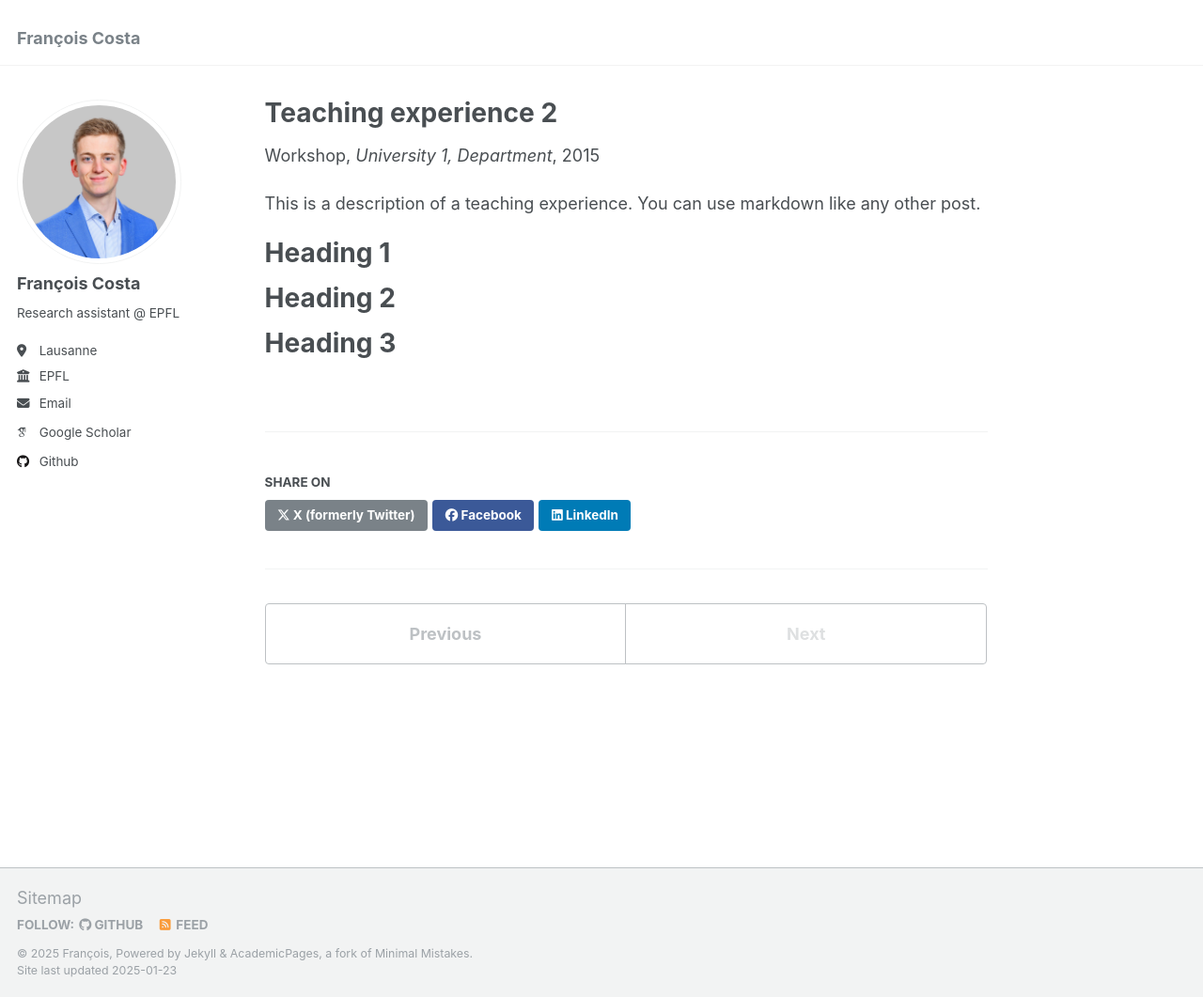
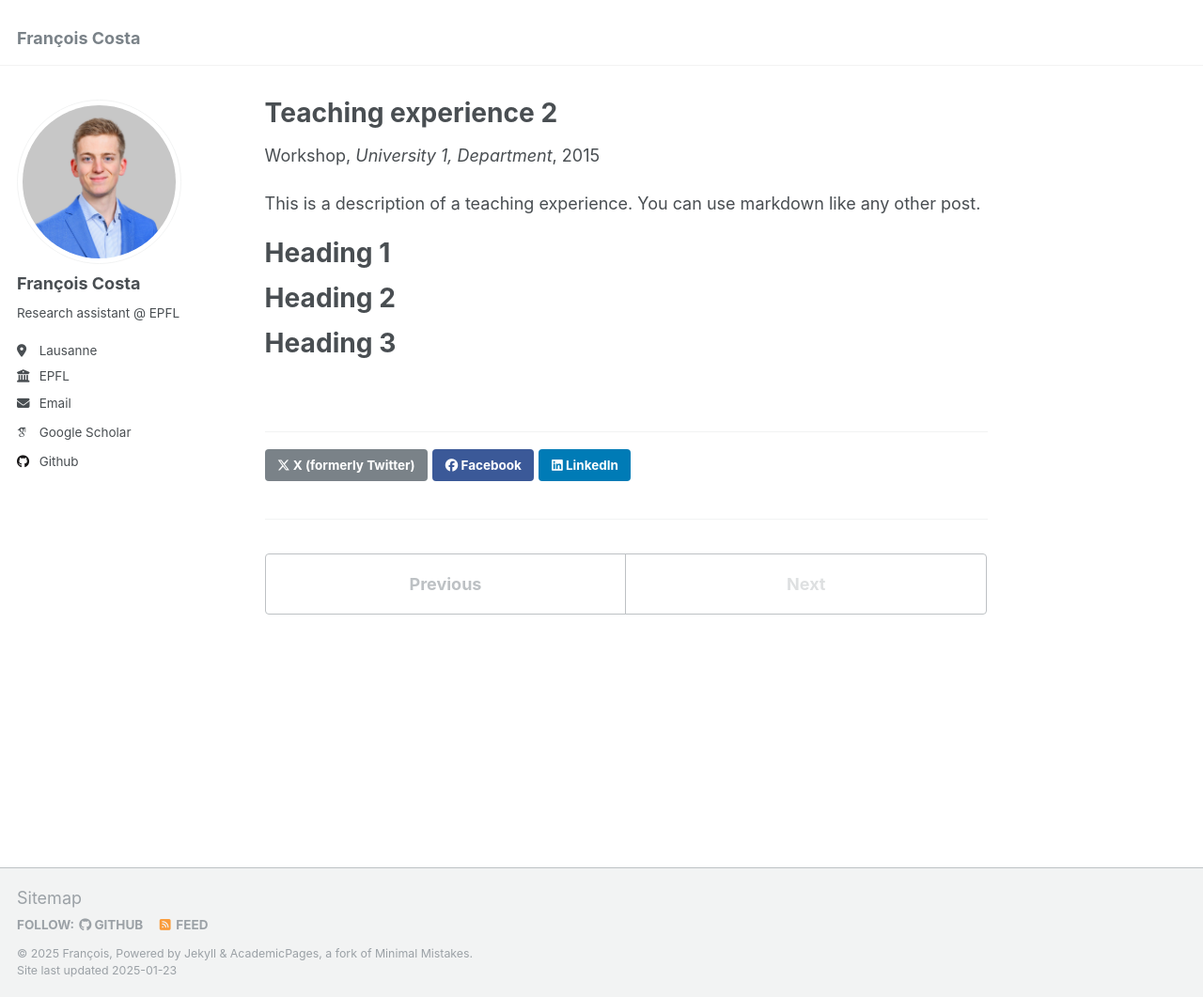
Before and after one commit to francois141/francois141.github.io, a Jekyll site: the page built from _teaching/2015-spring-teaching-2.md, in a window 1280 px wide and 1061 px high. Shown: the whole window at 94% size. Built offline with Jekyll 4.4.1, drawn with Linux system fonts in a browser that asks for light colours; some web fonts are replaced.

Commit message:
remove share on

```diff
--- a/_includes/social-share.html
+++ b/_includes/social-share.html
@@ -2,7 +2,7 @@
 
 <section class="page__share">
   {% if site.data.ui-text[site.locale].share_on_label %}
-    <h4 class="page__share-title">{{ site.data.ui-text[site.locale].share_on_label | default: "Share on" }}</h4>
+   <!--<h4 class="page__share-title">{{ site.data.ui-text[site.locale].share_on_label | default: "Share on" }}</h4>--!>
   {% endif %}
 
   <a href="https://x.com/intent/post?text={{ base_path }}{{ page.url }}" class="btn btn--x" title="{{ site.data.ui-text[site.locale].share_on_label | default: 'Share on' }} X"><i class="fab fa-x-twitter" aria-hidden="true"></i><span> X (formerly Twitter)</span></a>
```
